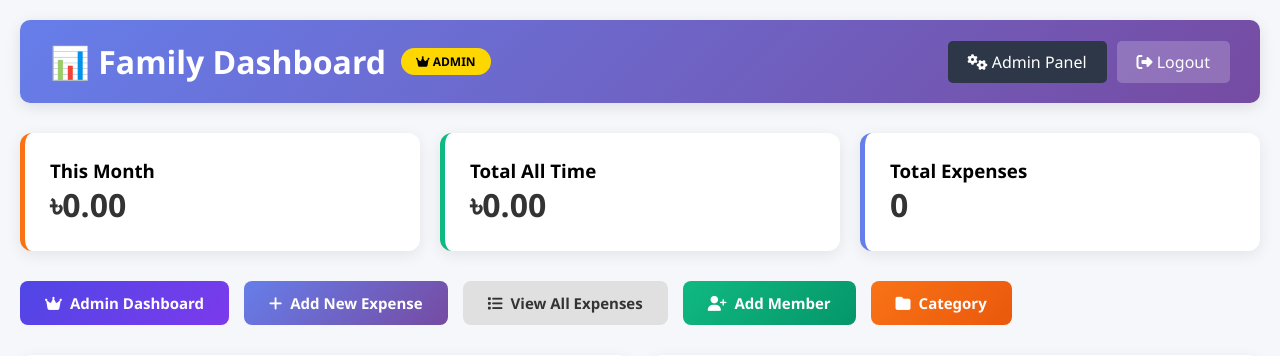
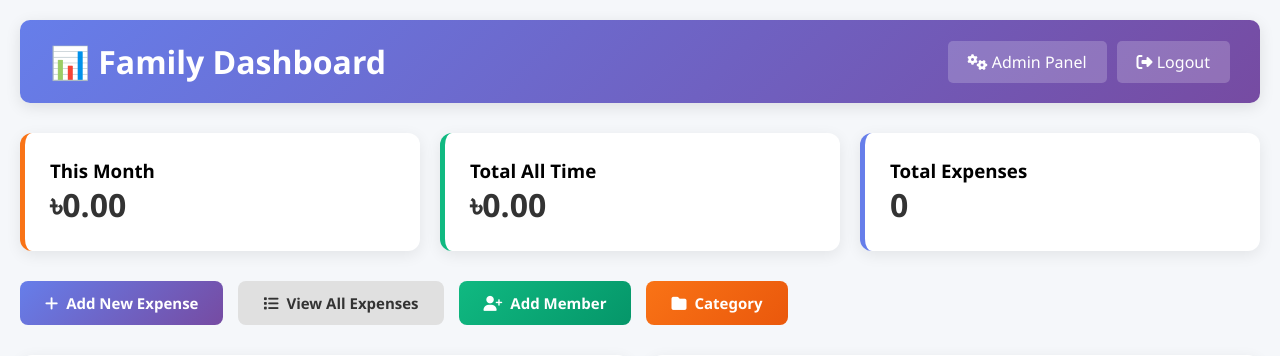
Before and after one commit to Raihanroo/Family_expendeture_Truckers-, a Django app: page /expenses/ in a window 1280 px wide. Shown: the top 356 px of the page. Run offline with Django 5.2, Linux system fonts and the light colour scheme; the visitor is signed in with stand-in values (Sample User, id 1); data comes from the database, SQL or seed files in the repository; data that the repository does not hold is empty.

Commit message:
Remove admin badge and button from home page

```diff
--- a/expenses/templates/expenses/home.html
+++ b/expenses/templates/expenses/home.html
@@ -53,15 +53,10 @@
     <div class="navbar">
         <div style="display: flex; align-items: center; gap: 15px;">
             <h1>📊 Family Dashboard</h1>
-            {% if is_admin %}
-            <span style="background: #ffd700; color: #000; padding: 5px 15px; border-radius: 20px; font-size: 12px; font-weight: bold;">
-                <i class="fas fa-crown"></i> ADMIN
-            </span>
-            {% endif %}
         </div>
         <div style="display: flex; gap: 10px; align-items: center;">
             {% if is_admin %}
-            <a href="/admin" target="_blank" style="background: #2d3748;"><i class="fas fa-cogs"></i> Admin Panel</a>
+            <a href="/admin" target="_blank"><i class="fas fa-cogs"></i> Admin Panel</a>
             {% endif %}
             <a href="{% url 'expenses:logout' %}"><i class="fas fa-sign-out-alt"></i> Logout</a>
         </div>
@@ -84,9 +79,6 @@
         </div>
 
         <div class="action-buttons">
-            {% if is_admin %}
-            <a href="{% url 'expenses:admin_dashboard' %}" class="btn btn-dark" style="background: linear-gradient(135deg, #4f46e5, #7c3aed);"><i class="fas fa-crown"></i> Admin Dashboard</a>
-            {% endif %}
             <a href="{% url 'expenses:add_expense' %}" class="btn btn-primary"><i class="fas fa-plus"></i> Add New Expense</a>
             <a href="{% url 'expenses:view_expenses' %}" class="btn btn-secondary"><i class="fas fa-list"></i> View All Expenses</a>
             <a href="{% url 'expenses:member_list' %}" class="btn btn-member"><i class="fas fa-user-plus"></i> Add Member</a>
@@ -125,9 +117,6 @@
                 <thead>
                     <tr>
                         <th>Date</th>
-                        {% if is_admin %}
-                        <th>User</th>
-                        {% endif %}
                         <th>Member</th>
                         <th>Category</th>
                         <th>Description</th>
@@ -139,9 +128,6 @@
                     {% for expense in expenses %}
                     <tr>
                         <td>{{ expense.date|date:"d M, Y" }}</td>
-                        {% if is_admin %}
-                        <td><span style="background: #e0e7ff; color: #4338ca; padding: 3px 10px; border-radius: 12px; font-size: 12px;">{{ expense.user.username }}</span></td>
-                        {% endif %}
                         <td>{{ expense.member.name|default:expense.member.user.username }}</td>
                         <td><span class="category-badge">{{ expense.category.name|default:"General" }}</span></td>
                         <td>{{ expense.description|truncatechars:30 }}</td>
```
